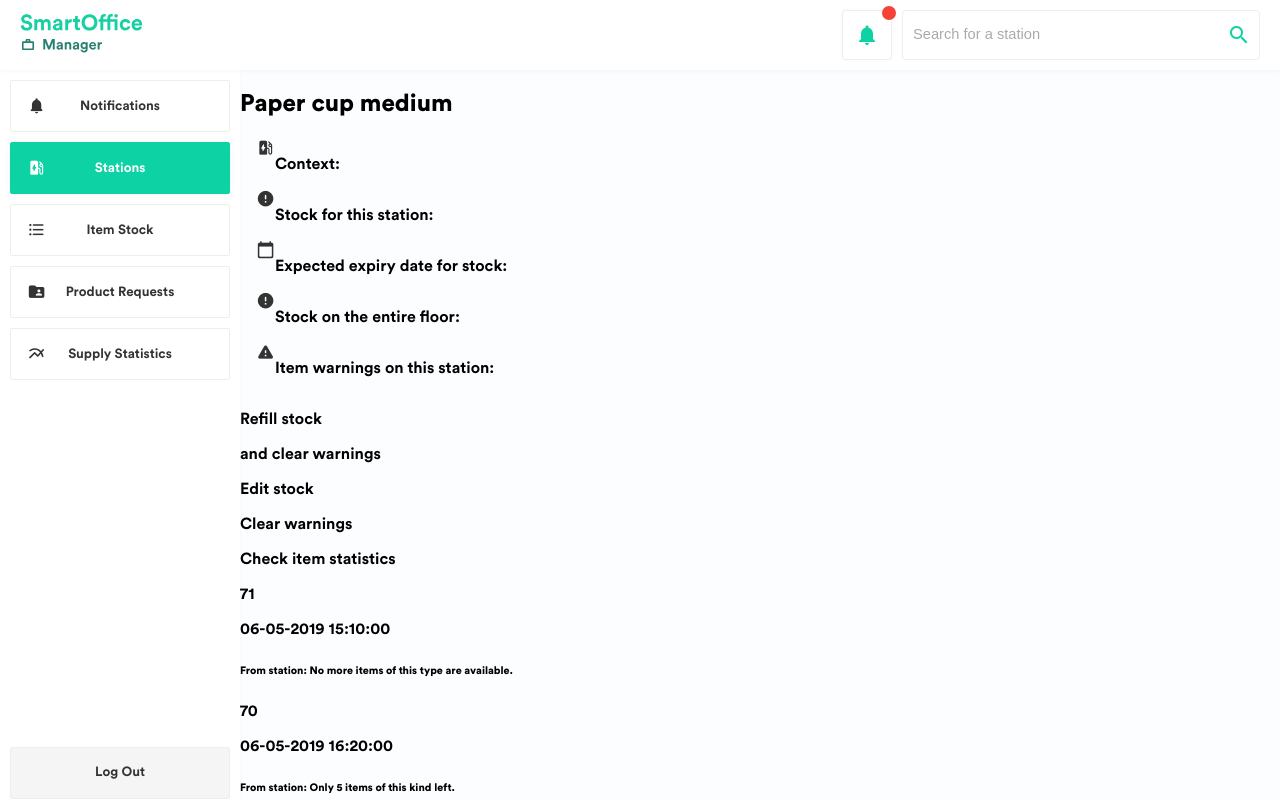
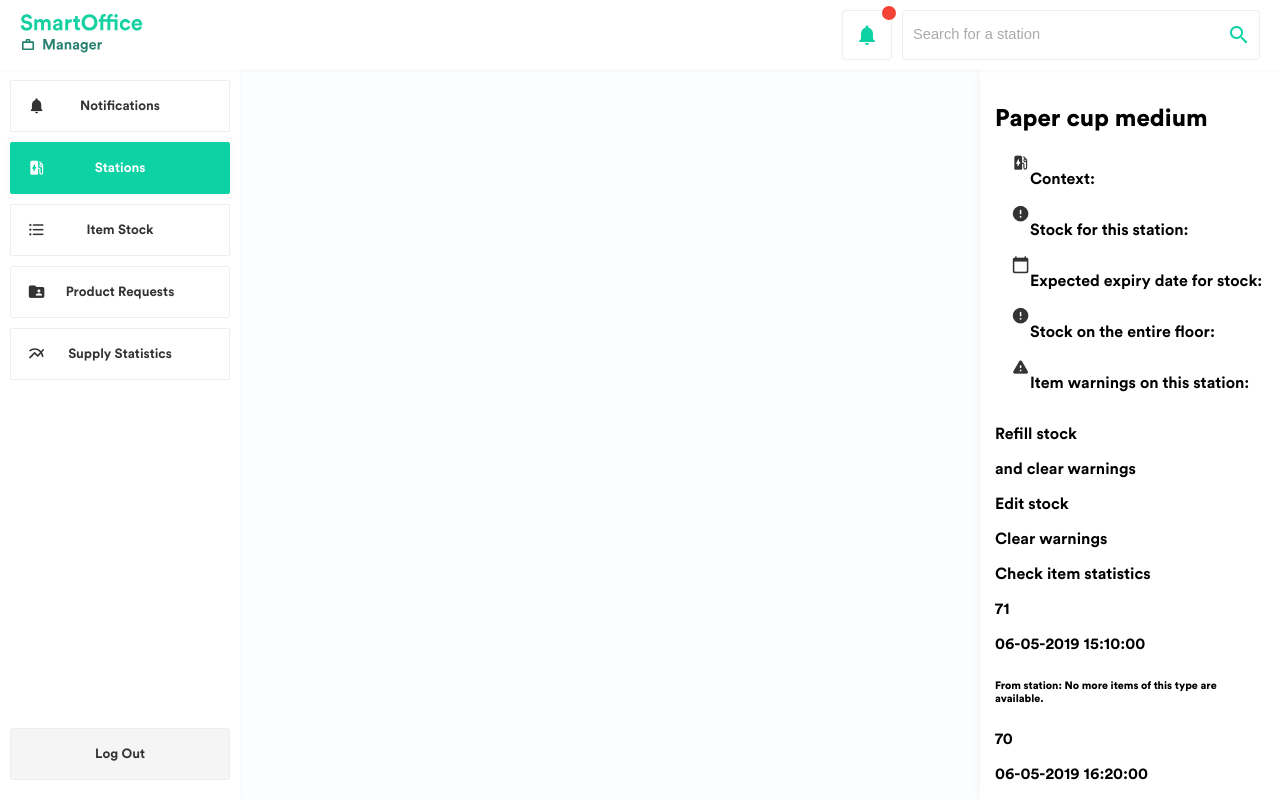
Before and after one commit to vladbarbu/FratiiBrothers, a React (Create React App) app in the folder smart-office-manager/: page / in a window 1280 px wide. Built offline with nearby package versions, Linux system fonts and the light colour scheme.

Commit message:
Sidebar quick layout

```diff
--- a/smart-office-manager/src/Components/Main.jsx
+++ b/smart-office-manager/src/Components/Main.jsx
@@ -1,6 +1,7 @@
 import React, { Component } from "react";
 import "../resources/styles/Main.scss";
 import SideBar from "./SideBar.jsx";
+import SideBar_Statistics from "./SideBar_Statistics.jsx";
 
 class Main extends Component{
 
@@ -29,7 +30,7 @@ class Main extends Component{
         </div>);
       case 'Supply Statistics':
         return (<div>
-
+        <SideBar_Statistics/>
         </div>);
       default:
         return (<div>
--- a/smart-office-manager/src/Components/SideBar_Statistics.jsx
+++ b/smart-office-manager/src/Components/SideBar_Statistics.jsx
@@ -4,7 +4,7 @@
 import React, { Component } from "react";
 import "../resources/styles/SideBar.scss";
 
-class SideBar_Statisctics extends Component {
+class SideBar_Statistics extends Component {
   constructor(props) {
     super(props);
   }
@@ -23,11 +23,11 @@ class SideBar_Statisctics extends Component {
           <p>Cups</p>
           <h3>Subcategory</h3>
           <p>Papercups</p>
-          <img arc="subcategory.png" alt="subcategory" />
+          <img alt="subcategory" />
         </div>
       </div>
     );
   }
 }
 
-export default SideBar_Statisctics;
+export default SideBar_Statistics;
--- a/smart-office-manager/src/resources/styles/App.scss
+++ b/smart-office-manager/src/resources/styles/App.scss
@@ -15,6 +15,7 @@
     flex-direction: row;
     height: 100%;
     width: 100%;
+    position: relative;
 
     & > .SideMenu{}
     & > .Main{}
--- a/smart-office-manager/src/resources/styles/SideBar.scss
+++ b/smart-office-manager/src/resources/styles/SideBar.scss
@@ -2,7 +2,14 @@
 
 .SideBar {
   margin: 0;
-  padding: 0;
+  position: absolute;
+  right: 0;
+  height: calc(100% - 2 * 15px);
+  background: #ffffff;
+  width: 270px;
+  padding: 15px;
+  box-shadow: 0 0 10px rgba(0,0,0,0.05);
+  overflow-y: auto;
 
   & > .body {
     & > .description {
```
Also changed, not shown: 1 other file (tests, documents, lock files or other folders).
